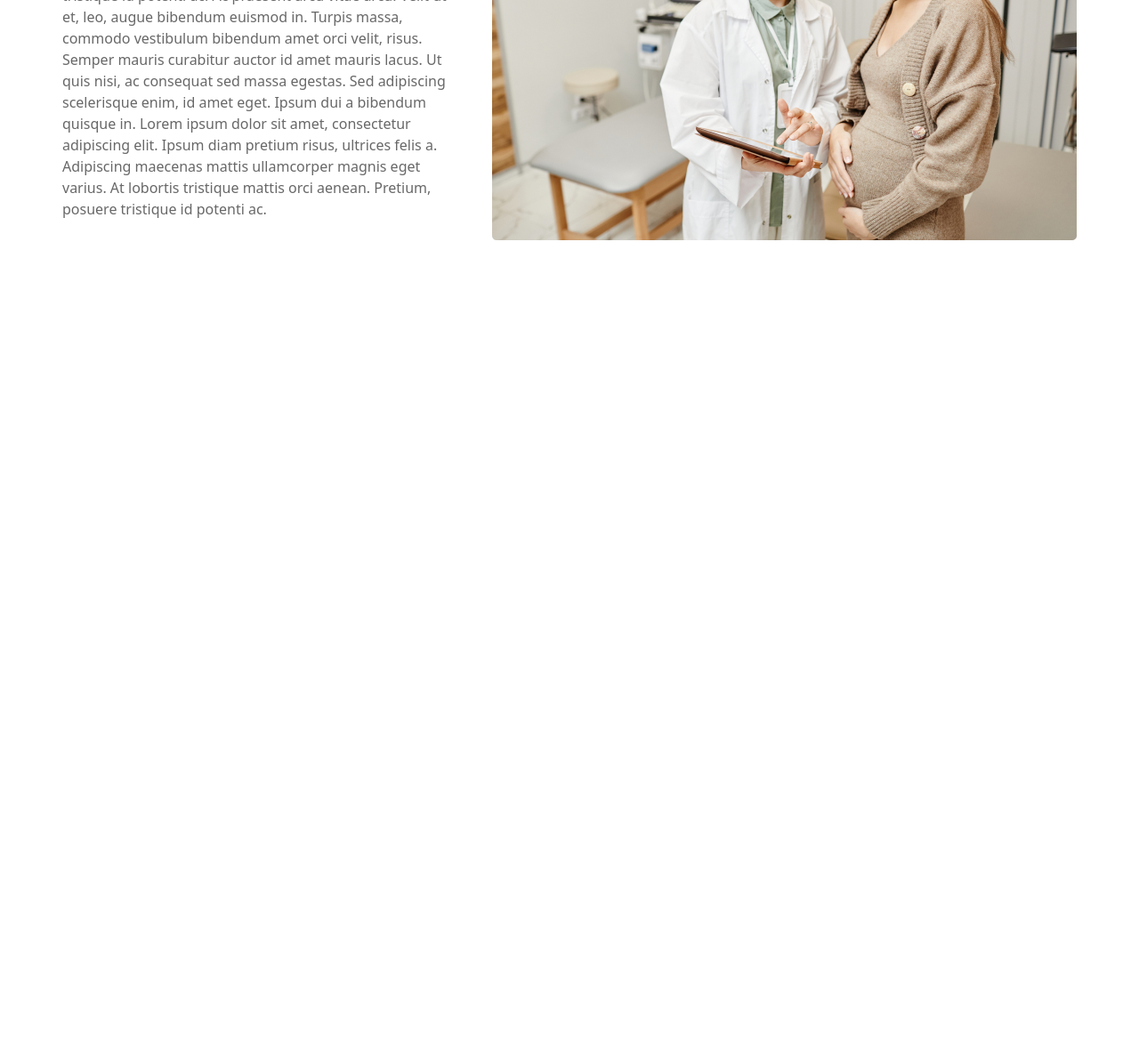
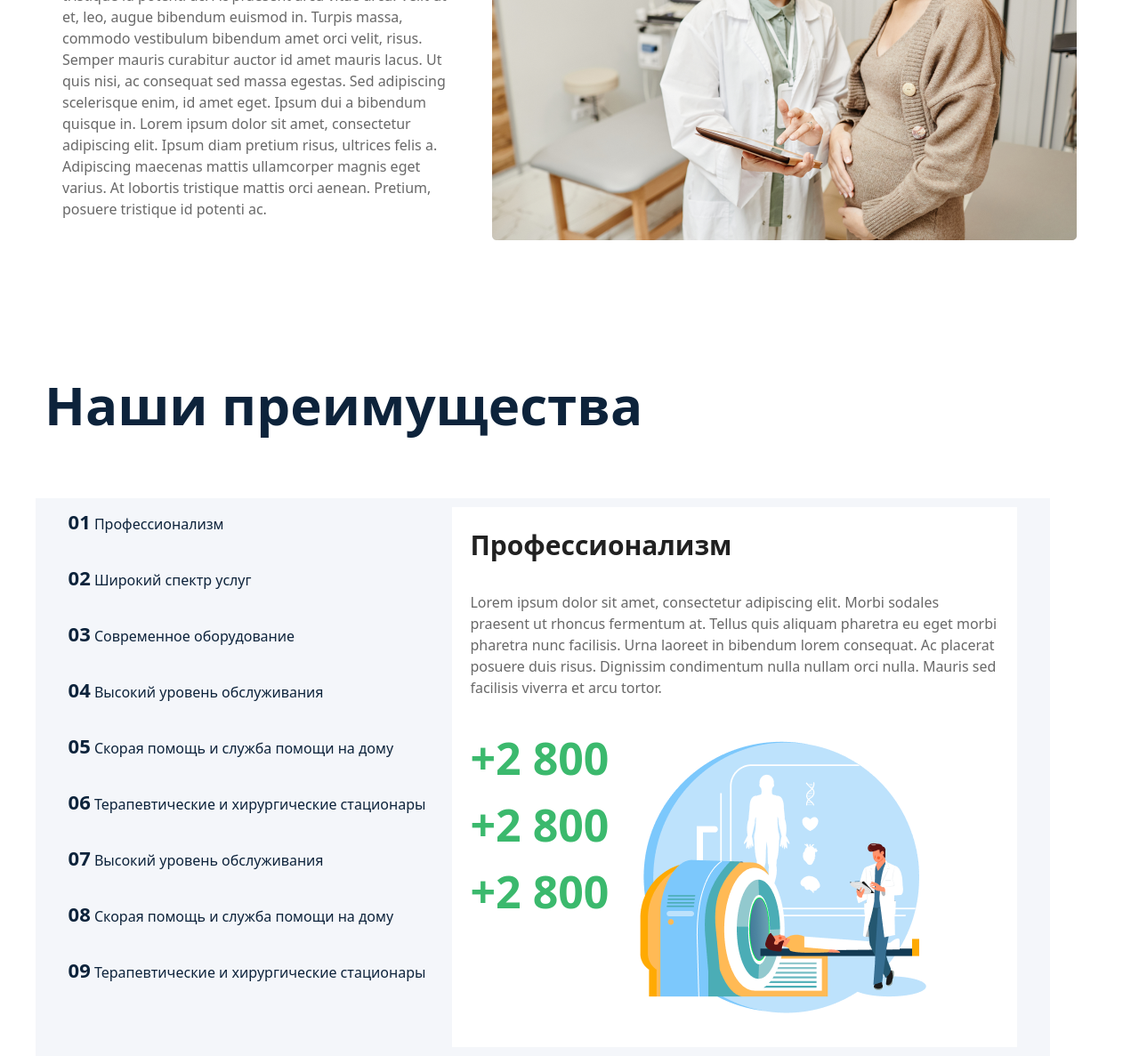
Before and after one commit to smuhriddin2006/Practice_3, a website: page src/index.html in a window 1280 px wide. Shown: the part 3917-5104 px from the top of the page at 89% size. Before the commit the page ends 4217 px from the top, so only its background shows below. Drawn offline with nearby package versions, Linux system fonts and the light colour scheme; files that its build step writes are made by us from their sources.

Commit message:
Section 7 is done !

```diff
--- a/src/index.html
+++ b/src/index.html
@@ -185,7 +185,36 @@ Lorem ipsum dolor sit amet, consectetur adipiscing elit. Ipsum diam pretium risu
                 </article>
         </section>
 
-
+        <section class="max-w-[1200px] m-auto mt-[100px]">
+            <h2 class="font-[700] text-[60px] text-[#0D233B] p-[10px]">Наши преимущества</h2>
+            <article class="mt-[50px] bg-[#F4F6FA] xl:w-[1140px] p-[10px] xl:flex xl:justify-center xl:gap-[30px]">
+                <ul class="text-[16px] font-[400] text-[#0D233B] xl:flex xl:flex-col xl:gap-[30px]">
+                    <li><span class="text-[22px] font-[700] text-[#0D233B]">01</span> Профессионализм</li>
+                    <li><span class="text-[22px] font-[700] text-[#0D233B]">02</span> Широкий спектр услуг</li>
+                    <li><span class="text-[22px] font-[700] text-[#0D233B]">03</span> Современное оборудование</li>
+                    <li><span class="text-[22px] font-[700] text-[#0D233B]">04</span> Высокий уровень обслуживания</li>
+                    <li><span class="text-[22px] font-[700] text-[#0D233B]">05</span> Скорая помощь и служба помощи на дому</li>
+                    <li><span class="text-[22px] font-[700] text-[#0D233B]">06</span> Терапевтические и хирургические стационары</li>
+                    <li><span class="text-[22px] font-[700] text-[#0D233B]">07</span> Высокий уровень обслуживания</li>
+                    <li><span class="text-[22px] font-[700] text-[#0D233B]">08</span> Скорая помощь и служба помощи на дому</li>
+                    <li><span class="text-[22px] font-[700] text-[#0D233B]">09</span> Терапевтические и хирургические стационары</li>
+                </ul>
+                <div class="xl:flex xl:flex-col xl:gap-[30px] bg-[#FFFFFF] xl:p-[20px]">
+                    <h2 class="text-[30px] font-[700] text-[#212121]">Профессионализм</h2>
+                    <p class="xl:w-[595px] w-[300px] text-[16px] font-[400] text-[#686868]">Lorem ipsum dolor sit amet, consectetur adipiscing elit. Morbi sodales praesent ut rhoncus fermentum at. Tellus quis aliquam pharetra eu eget morbi pharetra nunc facilisis. Urna laoreet in bibendum lorem consequat. Ac placerat posuere duis risus. Dignissim condimentum nulla nullam orci nulla. Mauris sed facilisis viverra et arcu tortor. </p>
+                    <div class="flex flex-col xl:flex-row ">
+                        <div class="text-[50px] font-[700] text-[#3BB96D]">
+                        <h3>+2 800</h3>
+                        <h3>+2 800</h3>
+                        <h3>+2 800</h3>
+                            </div>
+                            <div>
+                            <img src="/src/doctor illustration 1.png" alt="">
+                            </div>
+                    </div>
+                </div>
+            </article>
+        </section>
     </main>
 </body>
 </html>
```
Also changed, not shown: src/doctor illustration 1.png (added).
